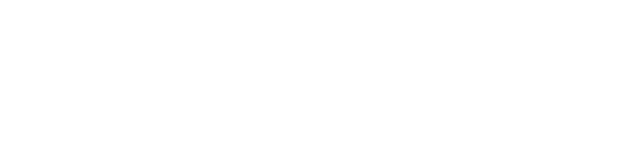
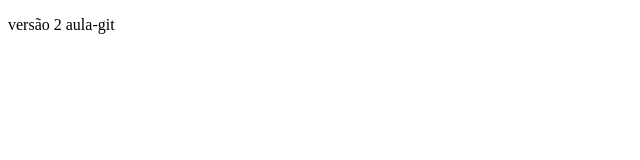
Before and after one commit to LuizUtumi/aula-git, a plain HTML site: page index.html in a window 1280 px wide. Shown: the whole page, without its empty margins (0-640 px from the left). Drawn offline with Linux system fonts and the light colour scheme.

Commit message:
adicionando v2

```diff
--- a/index.html
+++ b/index.html
@@ -7,6 +7,8 @@
     <title>Aula Git</title>
 </head>
 <body>
-
+    <p>
+        versão 2 aula-git
+    </p>
 </body>
 </html>
```
